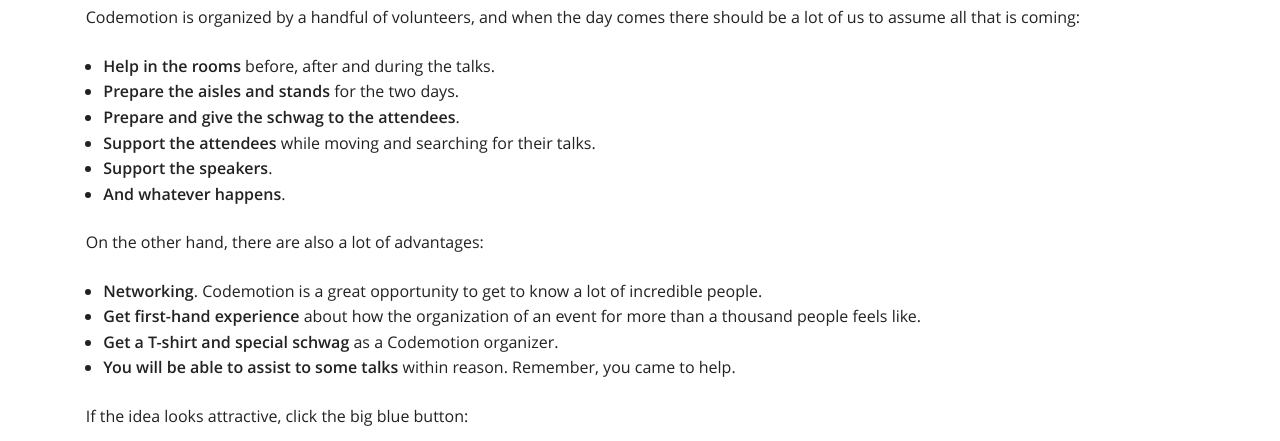
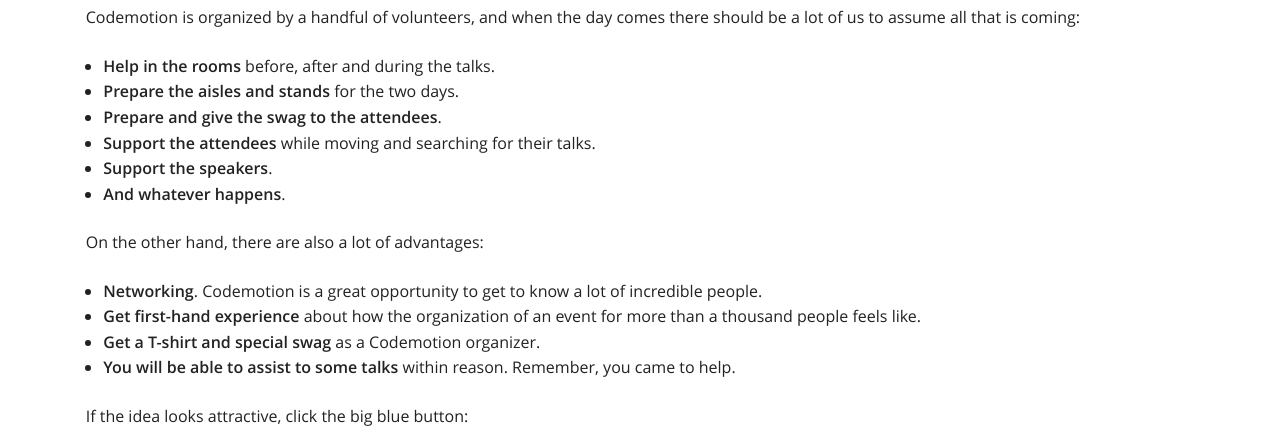
Before and after one commit to JMPerez/web-codemotion-2015, a Jekyll site: the page built from call_for_volunteers.html, in a window 1280 px wide. Shown: the part 195-636 px from the top of the page. Built offline with Jekyll 4.4.1, drawn with Linux system fonts in a browser that asks for light colours; nearby versions of some CDN libraries.

Commit message:
Fix typo

```diff
--- a/_config.yml
+++ b/_config.yml
@@ -94,7 +94,7 @@
                             <ul>
                               <li><b>Help in the rooms</b> before, after and during the talks.</li>
                               <li><b>Prepare the aisles and stands</b> for the two days.</li>
-                              <li><b>Prepare and give the schwag to the attendees</b>.</li>
+                              <li><b>Prepare and give the swag to the attendees</b>.</li>
                               <li><b>Support the attendees</b> while moving and searching for their talks.</li>
                               <li><b>Support the speakers</b>.</li>
                               <li><b>And whatever happens</b>.</li>
@@ -105,7 +105,7 @@
                             <ul>
                               <li><b>Networking</b>. Codemotion is a great opportunity to get to know a lot of incredible people.</li>
                               <li><b>Get first-hand experience</b> about how the organization of an event for more than a thousand people feels like.</li>
-                              <li><b>Get a T-shirt and special schwag</b> as a Codemotion organizer.</li>
+                              <li><b>Get a T-shirt and special swag</b> as a Codemotion organizer.</li>
                               <li><b>You will be able to assist to some talks</b> within reason. Remember, you came to help.</li>
                             </ul>
   CallForVolunteersEnd: "If the idea looks attractive, click the big blue button:"
@@ -196,7 +196,7 @@
                             <ul>
                               <li><b>Ayudar en las aulas</b> antes, durante y después de las charlas.</li>
                               <li><b>Acondicionar las zonas comunes</b> para los días del evento.</li>
-                              <li><b>Preparación y entrega de schwag a los asistentes</b>.</li>
+                              <li><b>Preparación y entrega de swag a los asistentes</b>.</li>
                               <li><b>Apoyar a los asistentes</b> en sus desplazamientos y búsqueda de las charlas.</li>
                               <li><b>Dar soporte a los ponentes</b>.</li>
                               <li><b>Y lo que surja</b>.</li>
@@ -207,7 +207,7 @@
                             <ul>
                               <li><b>Networking</b>. Codemotion es una oportunidad de conocer de cerca un montón de gente increíble.</li>
                               <li><b>Adquirir experiencia de primera mano</b> de cómo organizar un evento para más de mil personas.</li>
-                              <li><b>Conseguir una camiseta y schwag especial</b> de organizador de Codemotion.</li>
+                              <li><b>Conseguir una camiseta y swag especial</b> de organizador de Codemotion.</li>
                               <li><b>Podrás asistir a algunas charlas</b>, aunque con moderación. Recuerda, vienes a colaborar.</li>
                             </ul>
   CallForVolunteersEnd: "Si te atrae la idea, haz clic en el gran botón azul:"
```
